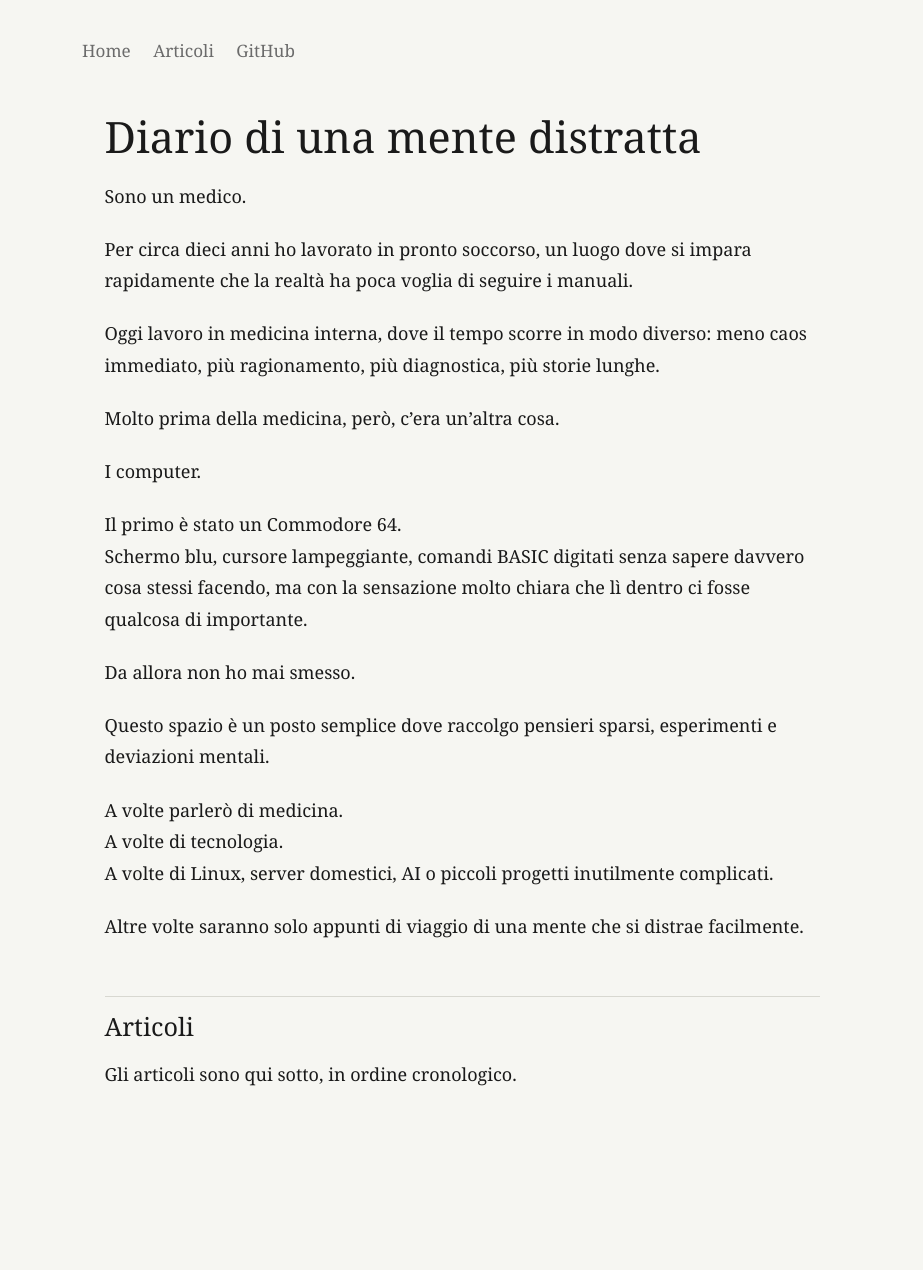
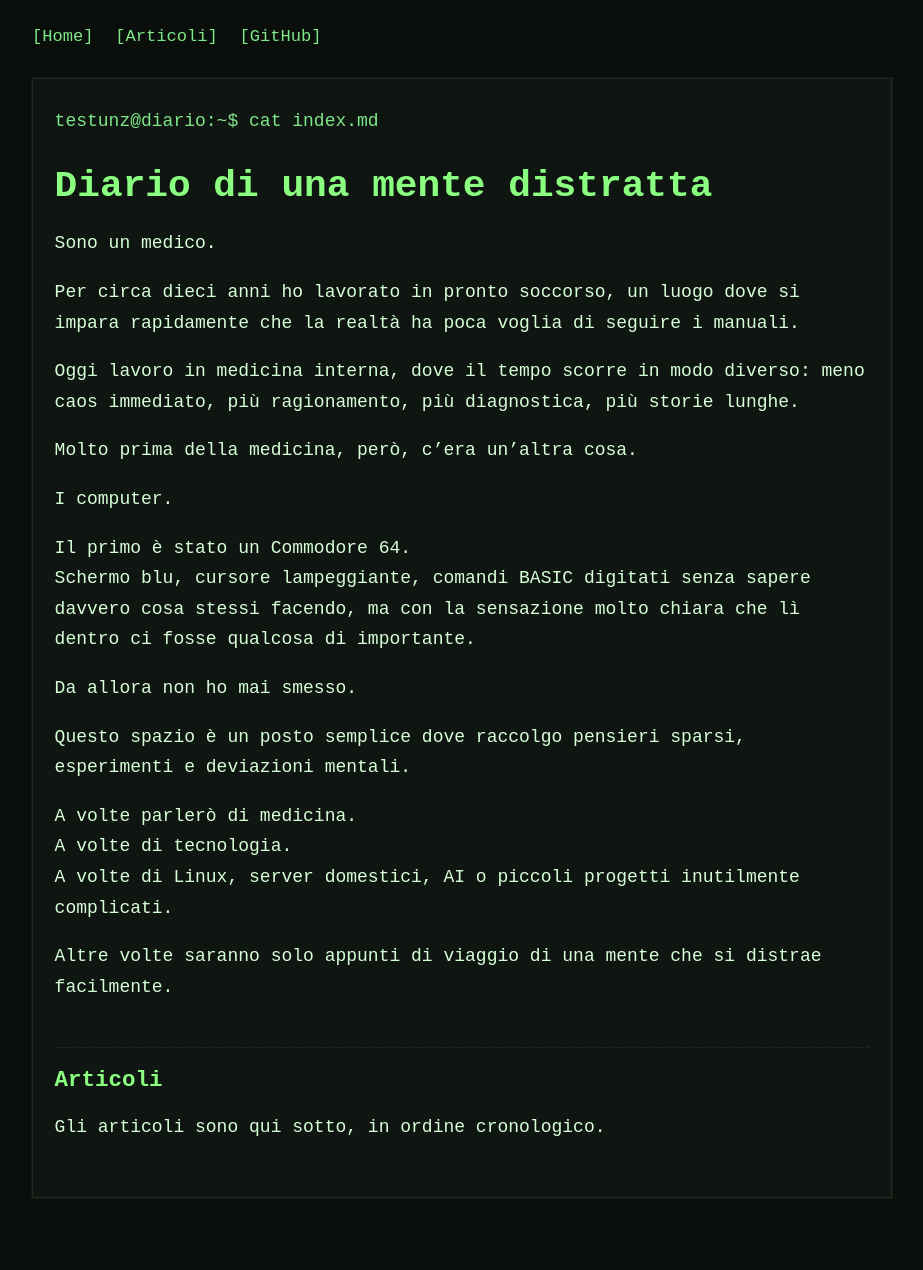
Before and after one commit to testunz/testunz.github.io, a Jekyll site: the page built from index.md, in a window 1280 px wide. Shown: the whole page, without its empty margins (178-1101 px from the left). Built offline with Jekyll 4.4.1, drawn with Linux system fonts in a browser that asks for light colours; our own code applies the rules of GitHub Pages for plain Markdown files; before the commit the page ends 1180 px from its top, so only the background shows below that.

Commit message:
Update style.css

```diff
--- a/assets/css/style.css
+++ b/assets/css/style.css
@@ -1,11 +1,12 @@
 :root {
-  --bg: #f6f6f2;
-  --text: #1a1a1a;
-  --muted: #6b6b6b;
-  --line: #d8d8d1;
-  --link: #1a1a1a;
-  --link-hover: #555;
-  --max: 760px;
+  --bg: #0b0f0c;
+  --panel: #0f1511;
+  --text: #d7ffd7;
+  --muted: #7ee787;
+  --line: #1f2a22;
+  --link: #8aff80;
+  --link-hover: #c9ffb8;
+  --max: 860px;
 }
 
 * {
@@ -20,19 +21,19 @@ body {
   margin: 0;
   background: var(--bg);
   color: var(--text);
-  font-family: Georgia, "Times New Roman", serif;
-  line-height: 1.75;
+  font-family: "Courier New", Courier, monospace;
+  line-height: 1.7;
 }
 
 .site-header {
-  padding: 2rem 1.25rem 0;
+  padding: 1.2rem 1.2rem 0;
 }
 
 .site-nav {
   max-width: var(--max);
   margin: 0 auto;
   display: flex;
-  gap: 1.25rem;
+  gap: 1.2rem;
   font-size: 0.95rem;
 }
 
@@ -41,37 +42,54 @@ body {
   text-decoration: none;
 }
 
+.site-nav a::before {
+  content: "[";
+}
+
+.site-nav a::after {
+  content: "]";
+}
+
 .site-nav a:hover {
-  color: var(--link);
-  text-decoration: underline;
+  color: var(--link-hover);
 }
 
 .page-wrap {
   max-width: var(--max);
-  margin: 2.5rem auto 5rem;
-  padding: 0 1.25rem;
+  margin: 1.5rem auto 4rem;
+  padding: 1.5rem 1.2rem 2rem;
+  border: 1px solid var(--line);
+  background: var(--panel);
+  box-shadow: 0 0 0 1px rgba(126, 231, 135, 0.05);
+}
+
+.page-wrap::before {
+  content: "testunz@diario:~$ cat index.md";
+  display: block;
+  color: var(--muted);
+  margin-bottom: 1.5rem;
 }
 
 h1, h2, h3 {
-  font-weight: 400;
-  line-height: 1.2;
+  font-weight: 700;
+  line-height: 1.25;
   margin: 0 0 1rem;
+  color: var(--link);
 }
 
 h1 {
-  font-size: 2.4rem;
-  margin-top: 0.5rem;
+  font-size: 2.1rem;
 }
 
 h2 {
-  font-size: 1.4rem;
-  margin-top: 3rem;
-  padding-top: 0.75rem;
-  border-top: 1px solid var(--line);
+  font-size: 1.25rem;
+  margin-top: 2.5rem;
+  padding-top: 1rem;
+  border-top: 1px dashed var(--line);
 }
 
 p {
-  margin: 0 0 1.2rem;
+  margin: 0 0 1rem;
 }
 
 a {
@@ -84,12 +102,17 @@ a:hover {
 
 hr {
   border: 0;
-  border-top: 1px solid var(--line);
+  border-top: 1px dashed var(--line);
   margin: 2rem 0;
 }
 
 ul {
   padding-left: 1.2rem;
+}
+
+::selection {
+  background: #245b31;
+  color: #eaffea;
 }
 
 @media (max-width: 640px) {
@@ -98,14 +121,16 @@ ul {
   }
 
   h1 {
-    font-size: 2rem;
-  }
-
-  .site-header {
-    padding-top: 1.25rem;
+    font-size: 1.7rem;
   }
 
   .page-wrap {
-    margin-top: 2rem;
+    margin-top: 1rem;
+    padding: 1.2rem 1rem 1.6rem;
+  }
+
+  .site-nav {
+    gap: 0.7rem;
+    flex-wrap: wrap;
   }
 }
```
